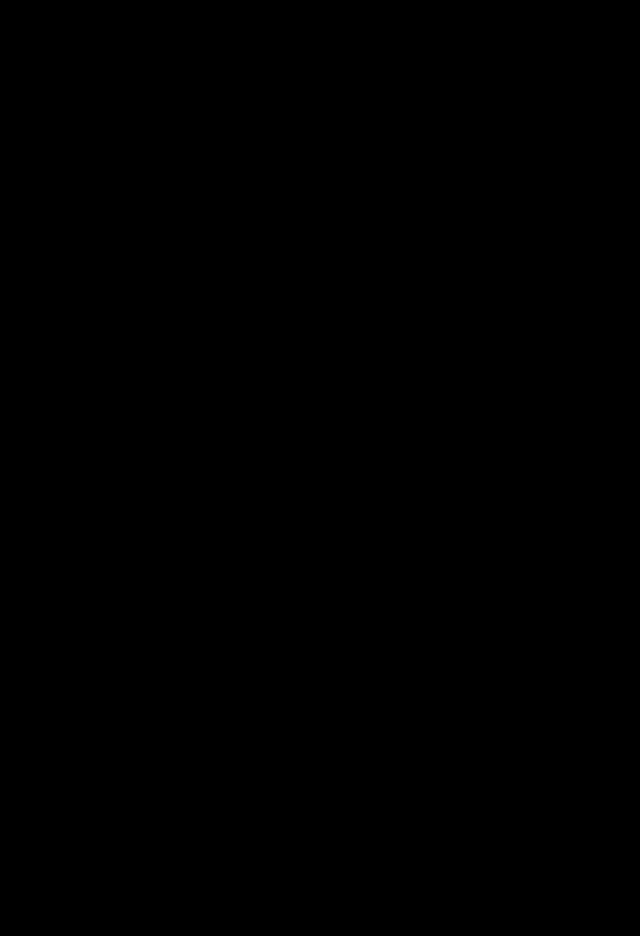
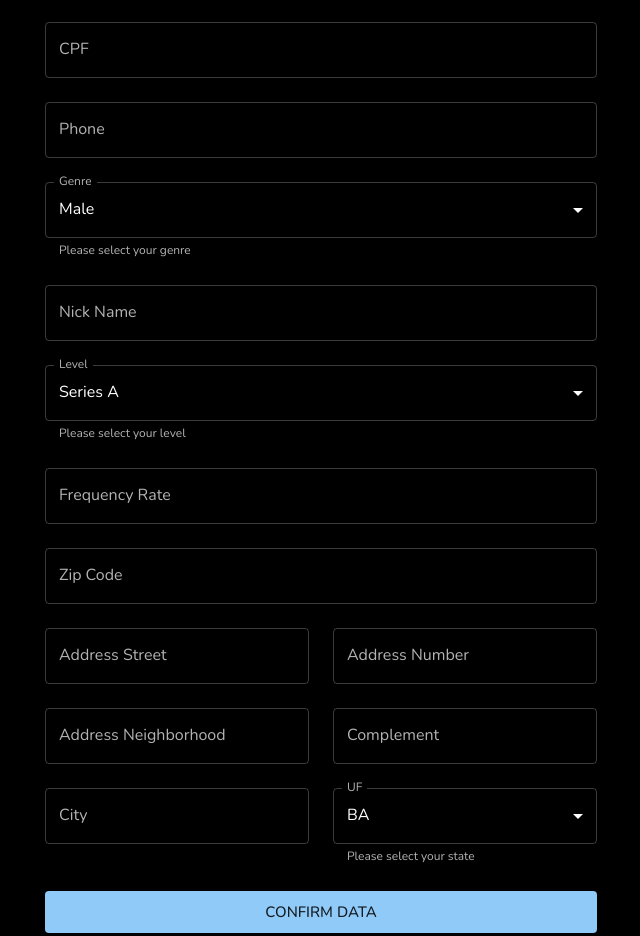
Before and after one commit to devRafaCoelho/flag, a React (Vite) app: page /signup in a window 1280 px wide. Shown: the part 316-1252 px from the top of the page, without its empty margins (319-959 px from the left). Before the commit the page ends 800 px from the top, so only its background shows below. Built offline with nearby package versions, Linux system fonts and the light colour scheme.

Commit message:
created signup form

```diff
--- /dev/null
+++ b/src/components/Forms/SignupForm/index.tsx
@@ -0,0 +1,253 @@
+import { Button, Container, Grid, TextField } from '@mui/material';
+import MenuItem from '@mui/material/MenuItem';
+
+export default function SignupForm() {
+  const genres = [
+    {
+      value: 'Male',
+      label: 'Male'
+    },
+    {
+      value: 'Female',
+      label: 'Female'
+    }
+  ];
+
+  const levels = [
+    {
+      value: 'Series A',
+      label: 'Series A'
+    },
+    {
+      value: 'Series B',
+      label: 'Series B'
+    },
+    {
+      value: 'Series C',
+      label: 'Series C'
+    }
+  ];
+
+  const countryStates = [
+    {
+      value: 'Acre',
+      label: 'AC'
+    },
+    {
+      value: 'Alagoas',
+      label: 'AL'
+    },
+    {
+      value: 'Amapá',
+      label: 'AP'
+    },
+    {
+      value: 'Amazonas',
+      label: 'AM'
+    },
+    {
+      value: 'Bahia',
+      label: 'BA'
+    },
+    {
+      value: 'Ceará',
+      label: 'CE'
+    },
+    {
+      value: 'Distrito Federal',
+      label: 'DF'
+    },
+    {
+      value: 'Espírito Santo',
+      label: 'ES'
+    },
+    {
+      value: 'Goiás',
+      label: 'GO'
+    },
+    {
+      value: 'Maranhão',
+      label: 'MA'
+    },
+    {
+      value: 'Mato Grosso',
+      label: 'MT'
+    },
+    {
+      value: 'Mato Grosso do Sul',
+      label: 'MS'
+    },
+    {
+      value: 'Minas Gerais',
+      label: 'MG'
+    },
+    {
+      value: 'Pará',
+      label: 'PA'
+    },
+    {
+      value: 'Paraíba',
+      label: 'PB'
+    },
+    {
+      value: 'Paraná',
+      label: 'PR'
+    },
+    {
+      value: 'Pernambuco',
+      label: 'PE'
+    },
+    {
+      value: 'Piauí',
+      label: 'PI'
+    },
+    {
+      value: 'Rio de Janeiro',
+      label: 'RJ'
+    },
+    {
+      value: 'Rio Grande do Norte',
+      label: 'RN'
+    },
+    {
+      value: 'Rio Grande do Sul',
+      label: 'RS'
+    },
+    {
+      value: 'Rondônia',
+      label: 'RO'
+    },
+    {
+      value: 'Roraima',
+      label: 'RR'
+    },
+    {
+      value: 'Santa Catarina',
+      label: 'SC'
+    },
+    {
+      value: 'São Paulo',
+      label: 'SP'
+    },
+    {
+      value: 'Sergipe',
+      label: 'SE'
+    },
+    {
+      value: 'Tocantins',
+      label: 'TO'
+    }
+  ];
+
+  return (
+    <Container component="form" maxWidth="sm">
+      <Grid container spacing={3} mb={4}>
+        <Grid item sm={6} xs={12}>
+          <TextField label="First Name" variant="outlined" fullWidth />
+        </Grid>
+
+        <Grid item sm={6} xs={12}>
+          <TextField label="Last Name" variant="outlined" fullWidth />
+        </Grid>
+
+        <Grid item xs={12}>
+          <TextField label="E-mail" variant="outlined" fullWidth />
+        </Grid>
+
+        <Grid item xs={12}>
+          <TextField label="CPF" variant="outlined" fullWidth />
+        </Grid>
+
+        <Grid item xs={12}>
+          <TextField label="Phone" variant="outlined" fullWidth />
+        </Grid>
+
+        <Grid item xs={12}>
+          <TextField
+            fullWidth
+            select
+            label="Genre"
+            defaultValue="Male"
+            helperText="Please select your genre"
+          >
+            {genres.map((option) => (
+              <MenuItem key={option.value} value={option.value}>
+                {option.label}
+              </MenuItem>
+            ))}
+          </TextField>
+        </Grid>
+
+        <Grid item xs={12}>
+          <TextField label="Nick Name" variant="outlined" fullWidth />
+        </Grid>
+
+        <Grid item xs={12}>
+          <TextField
+            fullWidth
+            select
+            label="Level"
+            defaultValue="Series A"
+            helperText="Please select your level"
+          >
+            {levels.map((option) => (
+              <MenuItem key={option.value} value={option.value}>
+                {option.label}
+              </MenuItem>
+            ))}
+          </TextField>
+        </Grid>
+
+        <Grid item xs={12}>
+          <TextField label="Frequency Rate" variant="outlined" fullWidth />
+        </Grid>
+
+        <Grid item xs={12}>
+          <TextField label="Zip Code" variant="outlined" fullWidth />
+        </Grid>
+
+        <Grid item sm={6} xs={12}>
+          <TextField label="Address Street" variant="outlined" fullWidth />
+        </Grid>
+
+        <Grid item sm={6} xs={12}>
+          <TextField label="Address Number" variant="outlined" fullWidth />
+        </Grid>
+
+        <Grid item sm={6} xs={12}>
+          <TextField label="Address Neighborhood" variant="outlined" fullWidth />
+        </Grid>
+
+        <Grid item sm={6} xs={12}>
+          <TextField label="Complement" variant="outlined" fullWidth />
+        </Grid>
+
+        <Grid item sm={6} xs={12}>
+          <TextField label="City" variant="outlined" fullWidth />
+        </Grid>
+
+        <Grid item sm={6} xs={12}>
+          <TextField
+            fullWidth
+            select
+            label="UF"
+            defaultValue="Bahia"
+            helperText="Please select your state"
+          >
+            {countryStates.map((option) => (
+              <MenuItem key={option.value} value={option.value}>
+                {option.label}
+              </MenuItem>
+            ))}
+          </TextField>
+        </Grid>
+
+        <Grid item xs={12}>
+          <Button variant="contained" size="large" type="submit" fullWidth>
+            CONFIRM DATA
+          </Button>
+        </Grid>
+      </Grid>
+    </Container>
+  );
+}
--- a/src/pages/Signup/index.tsx
+++ b/src/pages/Signup/index.tsx
@@ -1,11 +1,17 @@
 import { Typography } from '@mui/material';
+import SignupForm from '../../components/Forms/SignupForm';
 import Header from '../../components/Header';
 
 export default function Signup() {
   return (
     <>
       <Header />
-      <Typography variant="h3">Signup</Typography>
+
+      <Typography variant="h4" align="center" mt={4} mb={4}>
+        ADD YOUR DATA
+      </Typography>
+
+      <SignupForm />
     </>
   );
 }
```
